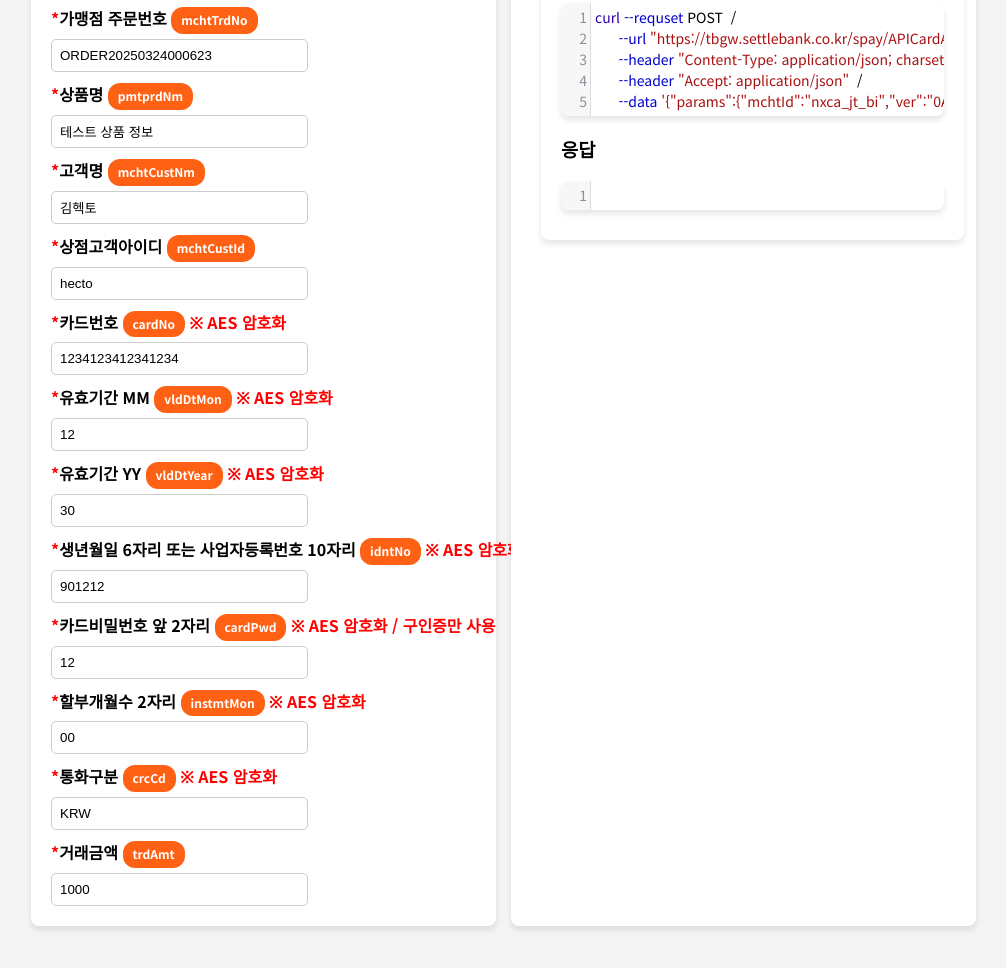
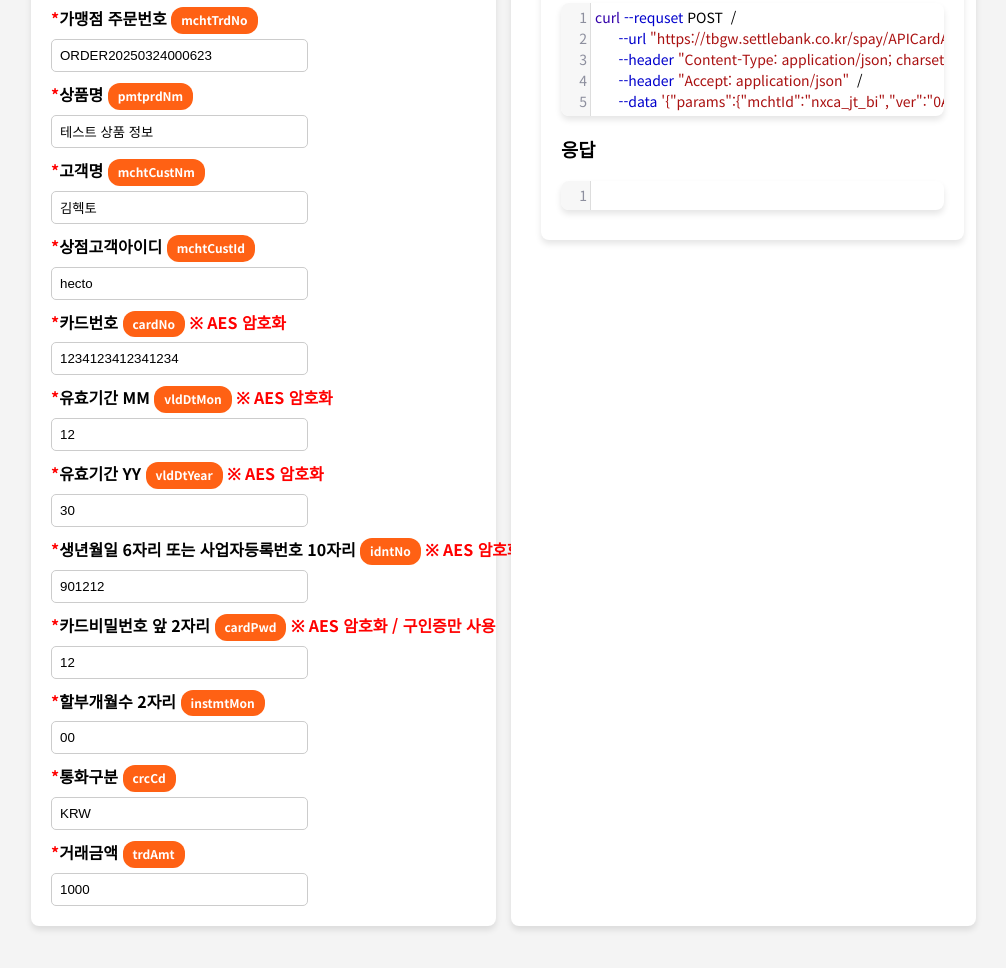
Before and after one commit to hchanhi/hecto_payment, a website: page public/APICardActionPay.html in a window 1280 px wide. Shown: the part 793-1761 px from the top of the page, without its empty margins (259-1265 px from the left). Drawn offline with nearby package versions, Linux system fonts and the light colour scheme; files whose address does not match are found by name.

Commit message:
Update APICardActionPay.html

```diff
--- a/public/APICardActionPay.html
+++ b/public/APICardActionPay.html
@@ -94,11 +94,11 @@
           <label for="cardPwd"><span style="color: red;">*</span>카드비밀번호 앞 2자리 <span class="badge">cardPwd</span><span style="color: red;"> ※ AES 암호화 / 구인증만 사용</span></label>
           <input type="text" id="cardPwd" value="12" required/>
 
-          <label for="instmtMon"><span style="color: red;">*</span>할부개월수 2자리 <span class="badge">instmtMon</span><span style="color: red;"> ※ AES 암호화</span></label>
+          <label for="instmtMon"><span style="color: red;">*</span>할부개월수 2자리 <span class="badge">instmtMon</span></label>
           <input type="text" id="instmtMon" value="00" required/>
           <span class="error-message" style="display: none;">필수값 입니다.</span>
 
-          <label for="crcCd"><span style="color: red;">*</span>통화구분 <span class="badge">crcCd</span><span style="color: red;"> ※ AES 암호화</span></label>
+          <label for="crcCd"><span style="color: red;">*</span>통화구분 <span class="badge">crcCd</span></label>
           <input type="text" id="crcCd" value="KRW" required/>
           <span class="error-message" style="display: none;">필수값 입니다.</span>
 
```
